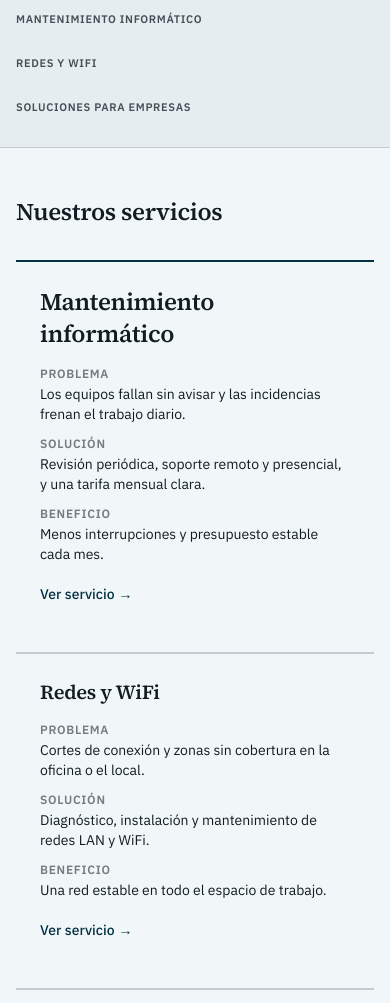
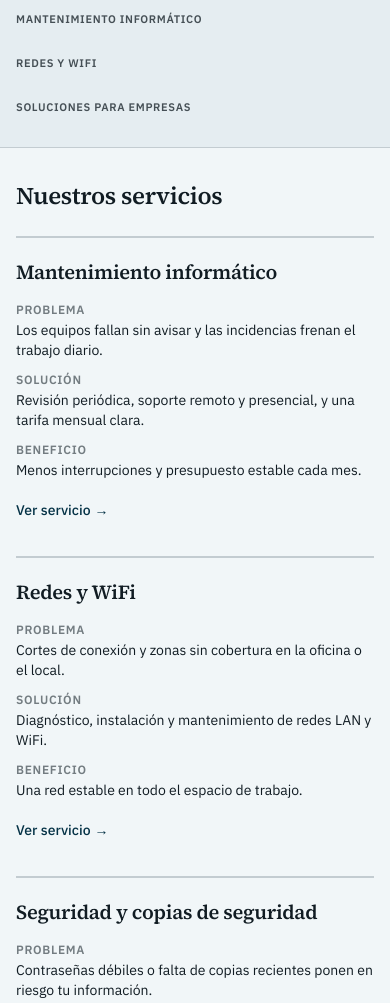
Before and after one commit to pely93/nvpc.es, an Astro site: page / in a window 390 px wide. Shown: the part 968-1971 px from the top of the page. Built offline with nearby package versions, Linux system fonts and the light colour scheme; Astro itself is replaced by a stand-in of ours.

Commit message:
Balance service and logo grids and tighten section spacing

```diff
--- a/src/components/ClientLogos.astro
+++ b/src/components/ClientLogos.astro
@@ -9,15 +9,15 @@ const groups = [
  ...(showBrands ? [{ title: "Marcas y soluciones", items: brands }] : []),
 ];
 ---
-<div class="space-y-12 py-12">
+<div class="logo-groups">
  {groups.map(group => <section>
   <h2 class="text-2xl text-ink">{group.title}</h2>
-  <ul class="mt-6 grid grid-cols-2 gap-4 sm:grid-cols-3 lg:grid-cols-4">
+  <ul class:list={["logo-grid", { "logo-grid--single": group.items.length === 1, "logo-grid--brands": group.title === "Marcas y soluciones" }]}>
    {group.items.map(client => {
     const Tag = client.href ? "a" : "div";
     return <li class="min-w-0"><Tag href={client.href} target={client.href ? "_blank" : undefined} rel={client.href ? "noopener noreferrer" : undefined}
       aria-label={client.href ? `${client.name}: visitar web (se abre en otra pestaña)` : undefined}
-      class={`flex h-full flex-col items-center rounded-sm border border-border bg-white p-3 text-center sm:p-5 ${client.href ? "transition-colors hover:border-brand focus-visible:outline focus-visible:outline-2 focus-visible:outline-brand" : ""}`}>
+      class={`logo-card flex h-full flex-col items-center rounded-sm border border-border bg-white p-3 text-center sm:p-5 ${client.href ? "transition-colors hover:border-brand focus-visible:outline focus-visible:outline-2 focus-visible:outline-brand" : ""}`}>
       <img src={withBase(`/logos/${client.image}`)} alt={client.name} width="300" height="150" loading="lazy" class="h-20 w-full object-contain sm:h-28" />
       <span class="mt-4 text-sm font-medium text-ink">{client.name}</span>
       {client.href && <span class="mt-auto pt-2 text-xs text-brand">Visitar web ↗</span>}
--- a/src/components/ServiceCard.astro
+++ b/src/components/ServiceCard.astro
@@ -7,19 +7,16 @@ type Props = {
   solution: string;
   benefit: string;
   href: string;
-  featured?: boolean;
 };
 
-const { title, problem, solution, benefit, href, featured = false } = Astro.props;
+const { title, problem, solution, benefit, href } = Astro.props;
 const resolvedHref = withBase(href);
 ---
 
 <article
-  class={`flex flex-col gap-4 border-t-2 border-border bg-paper p-6 ${
-    featured ? "sm:col-span-2 sm:p-8 border-t-brand" : ""
-  }`}
+  class="flex min-w-0 flex-col gap-4 border-t-2 border-border bg-paper px-0 py-5 sm:px-4"
 >
-  <h3 class={`font-heading ${featured ? "text-2xl" : "text-xl"} text-ink`}>
+  <h3 class="font-heading text-xl text-ink">
     <a href={resolvedHref} class="hover:text-brand">{title}</a>
   </h3>
   <dl class="grid gap-3 text-sm text-ink-soft">
--- a/src/pages/index.astro
+++ b/src/pages/index.astro
@@ -81,9 +81,8 @@ const steps = [
 
   <section class="container-nvpc py-[var(--space-section)]">
     <h2 class="text-2xl text-ink sm:text-3xl">Nuestros servicios</h2>
-    <div class="mt-8 grid gap-6 sm:grid-cols-2">
+    <div class="mt-6 grid gap-x-6 gap-y-4 sm:grid-cols-2">
       <ServiceCard
-        featured
         title="Mantenimiento informático"
         problem="Los equipos fallan sin avisar y las incidencias frenan el trabajo diario."
         solution="Revisión periódica, soporte remoto y presencial, y una tarifa mensual clara."
--- a/src/styles/global.css
+++ b/src/styles/global.css
@@ -41,7 +41,7 @@
   --space-xl: 2.5rem;
   --space-2xl: 4rem;
   --space-3xl: 6rem;
-  --space-section: clamp(3rem, 6vw, 6rem);
+  --space-section: clamp(2rem, 4vw, 3.5rem);
 
   --radius-card: 3px;
   --radius-control: 2px;
@@ -267,3 +267,19 @@ html { scroll-padding-top: calc(var(--masthead-height) + env(safe-area-inset-top
   box-shadow: 0 6px 24px rgb(0 0 0 / .18);
 }
 .analytics-consent[hidden] { display: none; }
+
+/* Logo collections: balanced rows and a compact full-width collaboration strip. */
+.logo-groups { display: grid; gap: 2rem; }
+.logo-grid { display: grid; grid-template-columns: repeat(2, minmax(0, 1fr)); gap: 1rem; margin-top: 1.25rem; }
+.logo-grid--single { grid-template-columns: minmax(0, 1fr); }
+.logo-grid--single .logo-card { display: grid; grid-template-columns: 5rem minmax(0, 1fr); gap: .5rem 1.25rem; text-align: left; }
+.logo-grid--single .logo-card img { grid-row: 1 / 3; width: 100%; height: 4rem; }
+.logo-grid--single .logo-card span { margin: 0; padding: 0; }
+@media (min-width: 40rem) {
+  .logo-grid:not(.logo-grid--single) { grid-template-columns: repeat(3, minmax(0, 1fr)); }
+  .logo-grid--single .logo-card { grid-template-columns: 8rem minmax(0, 1fr) auto; gap: 1.5rem; }
+  .logo-grid--single .logo-card img { grid-row: auto; height: 5rem; }
+}
+@media (min-width: 64rem) {
+  .logo-grid--brands:not(.logo-grid--single) { grid-template-columns: repeat(5, minmax(0, 1fr)); }
+}
```
